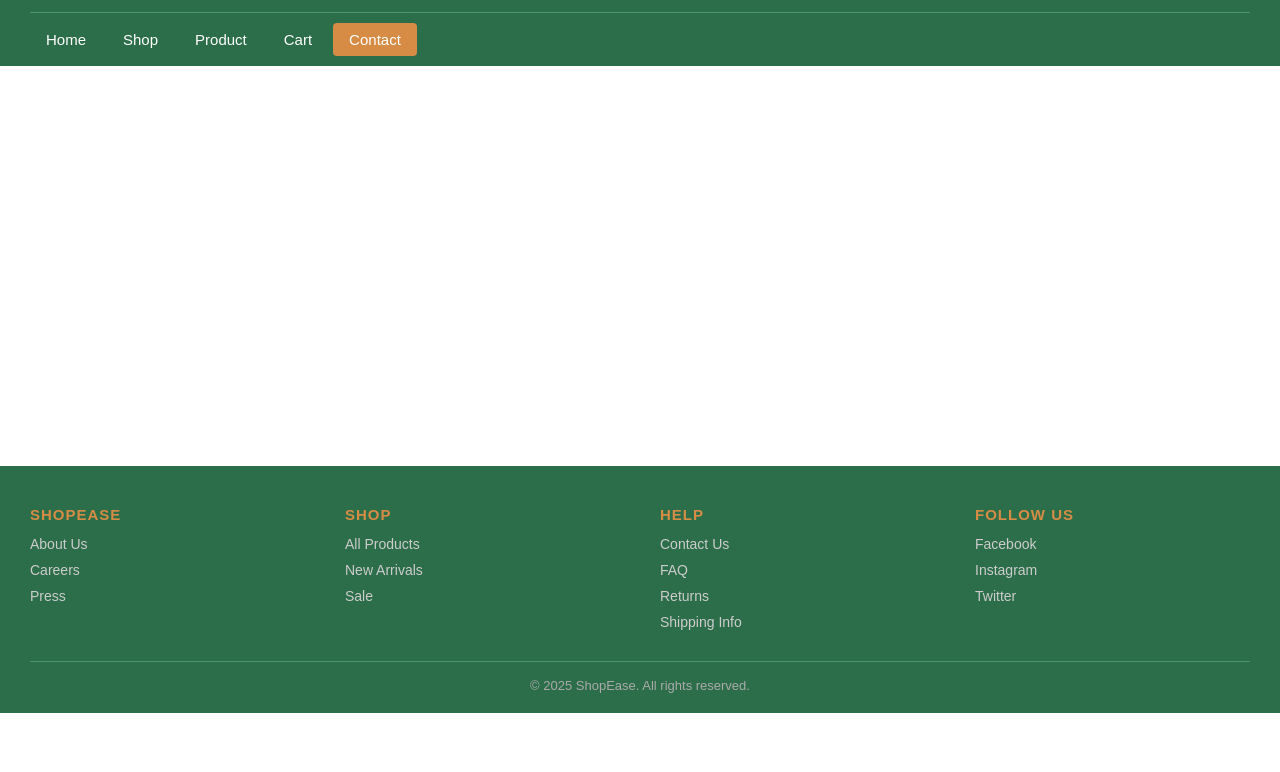
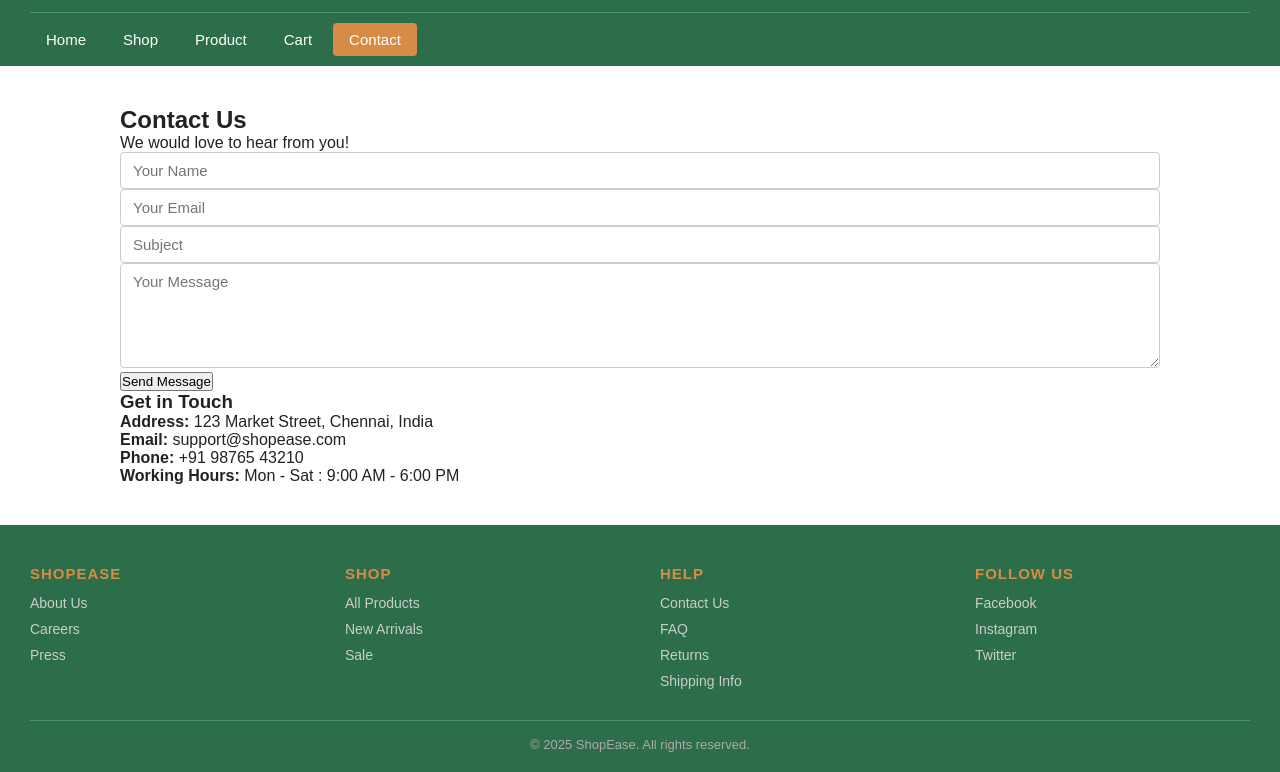
Before and after one commit to Abishek-DevOps-Engineer/ecommerce-website, a plain HTML site: page Contact.html in a window 1280 px wide. Shown: the part 49-821 px from the top of the page. Before the commit the page ends 800 px from the top, so only its background shows below. Drawn offline with Linux system fonts and the light colour scheme.

Commit message:
main contant added

```diff
--- a/Contact.html
+++ b/Contact.html
@@ -44,7 +44,36 @@
   ========================================= -->
   <main>
 
-    <!-- Add your contact page content below -->
+    <section class="contact-section">
+  <div class="contact-title">
+    <h2>Contact Us</h2>
+    <p>We would love to hear from you!</p>
+  </div>
+
+  <div class="contact-container">
+
+    <!-- Contact Form -->
+    <div class="contact-form">
+      <form action="#">
+        <input type="text" placeholder="Your Name" required>
+        <input type="email" placeholder="Your Email" required>
+        <input type="text" placeholder="Subject">
+        <textarea rows="5" placeholder="Your Message" required></textarea>
+        <button type="submit">Send Message</button>
+      </form>
+    </div>
+
+    <!-- Contact Info -->
+    <div class="contact-info">
+      <h3>Get in Touch</h3>
+      <p><strong>Address:</strong> 123 Market Street, Chennai, India</p>
+      <p><strong>Email:</strong> support@shopease.com</p>
+      <p><strong>Phone:</strong> +91 98765 43210</p>
+      <p><strong>Working Hours:</strong> Mon - Sat : 9:00 AM - 6:00 PM</p>
+    </div>
+
+  </div>
+</section>
 
   </main>
   <!-- ========================================
```
